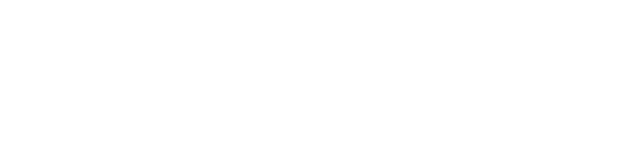
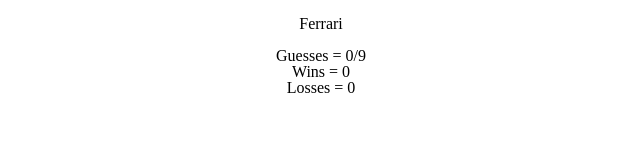
Before and after one commit to caseyjames95/Word-Guess-Game, a plain HTML site: page index.html in a window 1280 px wide. Shown: the whole page, without its empty margins (319-959 px from the left). Drawn offline with Linux system fonts and the light colour scheme.

Commit message:
scoreboard and word select
Scoreboard and random word selector are up. scoreboard is not yet working.

```diff
--- a/assets/css/style.css
+++ b/assets/css/style.css
@@ -0,0 +1,4 @@
+/* Center all text on screen */
+* {
+    text-align: center;
+}
--- /dev/null
+++ b/assets/javascript/game.js
@@ -0,0 +1,42 @@
+
+// Variables
+let winCount = 0
+let lossCount = 0
+let guessCount = 0
+const win = true
+const loss = false
+const maxCount = 9
+const wordSel = ['Outrun', 'Synthwave', 'DeLorean', 'Miami', 'Beach', 'Sunset', 'Ferrari']
+
+
+
+// Looks for keystrokes
+document.onkeyup = function (lguess) {
+    message = MessageEvent
+    console.log(lguess)
+}
+
+
+
+// Picks word or letter
+const randomItem = wordSel[Math.floor(Math.random()*wordSel.length)]
+document.getElementById(`gameDisplay`).innerHTML = randomItem
+
+// Score Board
+document.getElementById('guess').innerHTML = `
+<h3>Guesses = ${guessCount}/9
+`
+document.getElementById('win').innerHTML = `
+<h3>Wins = ${winCount}
+`
+document.getElementById('loss').innerHTML = `
+<h3>Losses = ${lossCount}
+`
+
+
+// Game restart
+if (win) {
+
+} else {
+
+}
--- a/index.html
+++ b/index.html
@@ -11,8 +11,29 @@
 
     <link rel="stylesheet" href="./assets/css/style.css">
 
+
 </head>
 <body>
+    <!-- Header -->
+    <div class="head">
 
+    </div>
+
+    <br>
+    <!-- Guessing portion -->
+    <div id="gameDisplay">
+
+    </div>
+    <div class="lguess"></div>
+
+    <br>
+    <!-- Scoreboard -->
+    <div id="guess"></div>
+    <div id="win"></div>
+    <div id="loss"></div>
+
+
+    <!-- Linking JavaScript -->
+    <script src="./assets/javascript/game.js"></script>
 </body>
 </html>
```
